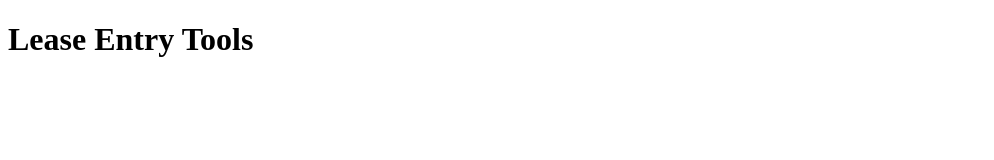
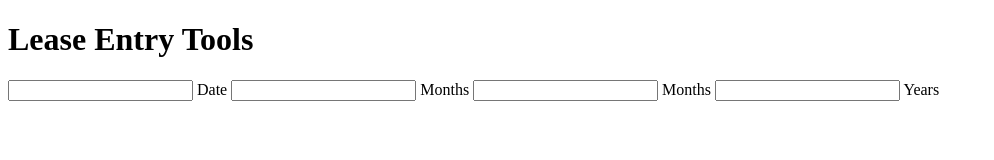
Before and after one commit to gmeeker99/Lease-Entry-Tools, a website: page index.html in a window 1280 px wide. Shown: the whole page, without its empty margins (0-994 px from the left). Drawn offline with Linux system fonts and the light colour scheme.

Commit message:
Add basic inputs to date calculator

```diff
--- a/index.html
+++ b/index.html
@@ -3,10 +3,22 @@
 	<head>
 		<meta charset="UTF-8" />
 		<meta http-equiv="X-UA-Compatible" content="IE=edge" />
-		<meta name="viewport" content="width=device-width, initial-scale=1.0" />
 		<title>Lease Entry Tools</title>
 	</head>
 	<body>
 		<h1>Lease Entry Tools</h1>
+		<div class="dateCalc">
+			<input type="text" id="date-input">
+			<label for="date-input">Date</label>
+
+			<input type="number" id="days">
+			<label for="days">Months</label>
+
+			<input type="number" id="months">
+			<label for="months">Months</label>
+
+			<input type="number" id="years">
+			<label for="year">Years</label>
+		</div>
 	</body>
 </html>
```
